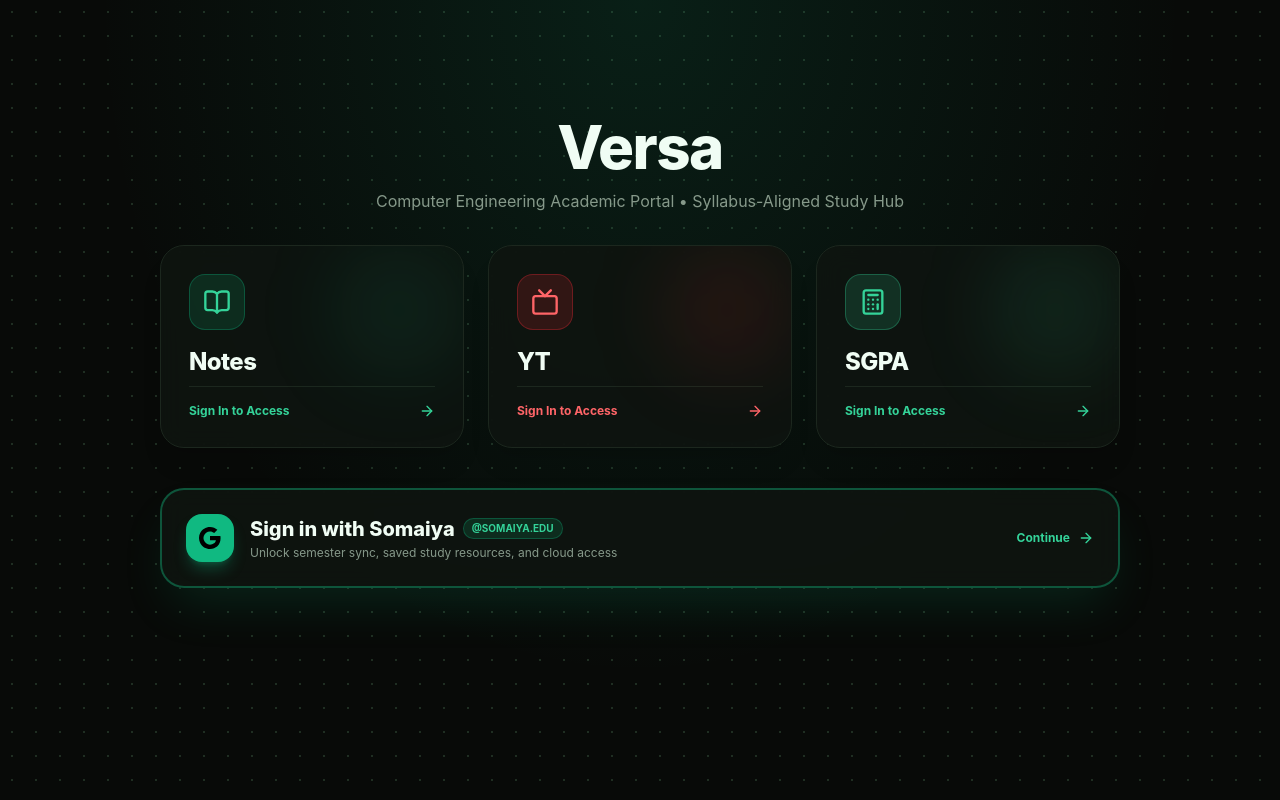
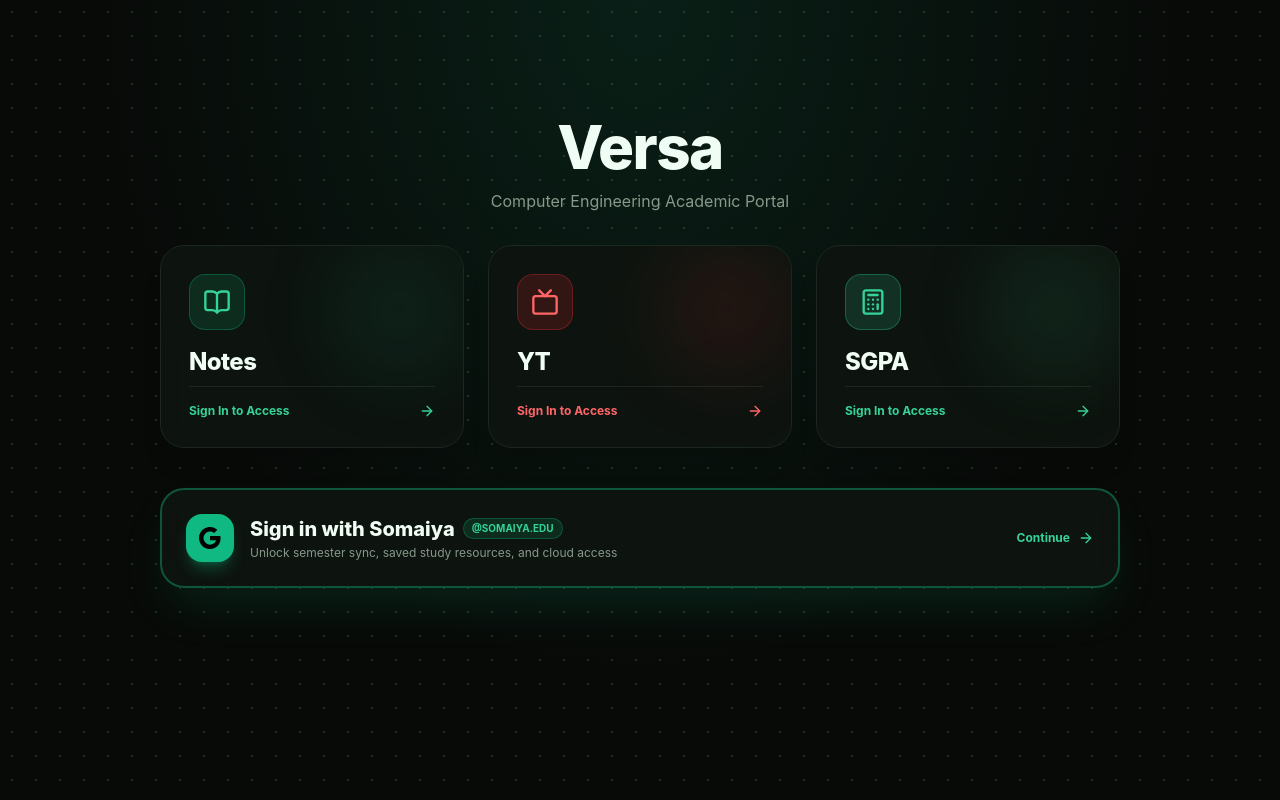
Before and after one commit to rajsheth0404-hash/versa, a Next.js app: page / in a window 1280 px wide. Built offline with nearby package versions, Linux system fonts and the light colour scheme; no server answers; the database is empty.

Commit message:
style: remove syllabus-aligned references across project

```diff
--- a/src/app/page.tsx
+++ b/src/app/page.tsx
@@ -88,7 +88,7 @@ export default function HomePage() {
           Versa
         </h1>
         <p className="text-sm sm:text-base text-[#86998A] max-w-xl mx-auto">
-          Computer Engineering Academic Portal • Syllabus-Aligned Study Hub
+          Computer Engineering Academic Portal
         </p>
       </div>
 
--- a/src/app/youtube/page.tsx
+++ b/src/app/youtube/page.tsx
@@ -445,7 +445,7 @@ export default function YouTubeResourcesPage() {
         <div>
           <div className="inline-flex items-center space-x-2 px-3 py-1 rounded-full bg-[#10B981]/15 text-[#34D399] border border-[#10B981]/30 text-xs font-semibold mb-2">
             <Tv className="w-3.5 h-3.5 text-[#34D399]" />
-            <span>Syllabus-Aligned Video Lectures • Semester {selectedSemester}</span>
+            <span>Video Lectures • Semester {selectedSemester}</span>
           </div>
           <h1 className="text-3xl font-extrabold text-[#F0FDF4] tracking-tight">
             Video Lectures & Master Playlists
--- a/src/lib/pdf-download.ts
+++ b/src/lib/pdf-download.ts
@@ -18,7 +18,7 @@ export function generateAcademicPdfBlob(
   const typeLabel = (resource.type || 'notes').toUpperCase();
   const year = resource.academicYear || '2025-2026';
   const scheme = resource.scheme || 'REV_2025';
-  const tagsStr = (resource.tags && resource.tags.length > 0) ? resource.tags.join(', ') : 'Syllabus Aligned, First Year';
+  const tagsStr = (resource.tags && resource.tags.length > 0) ? resource.tags.join(', ') : 'Engineering, First Year';
 
   // Sanitize text for standard PDF string (escape parentheses and backslashes)
   const sanitize = (str: string) => {
```
